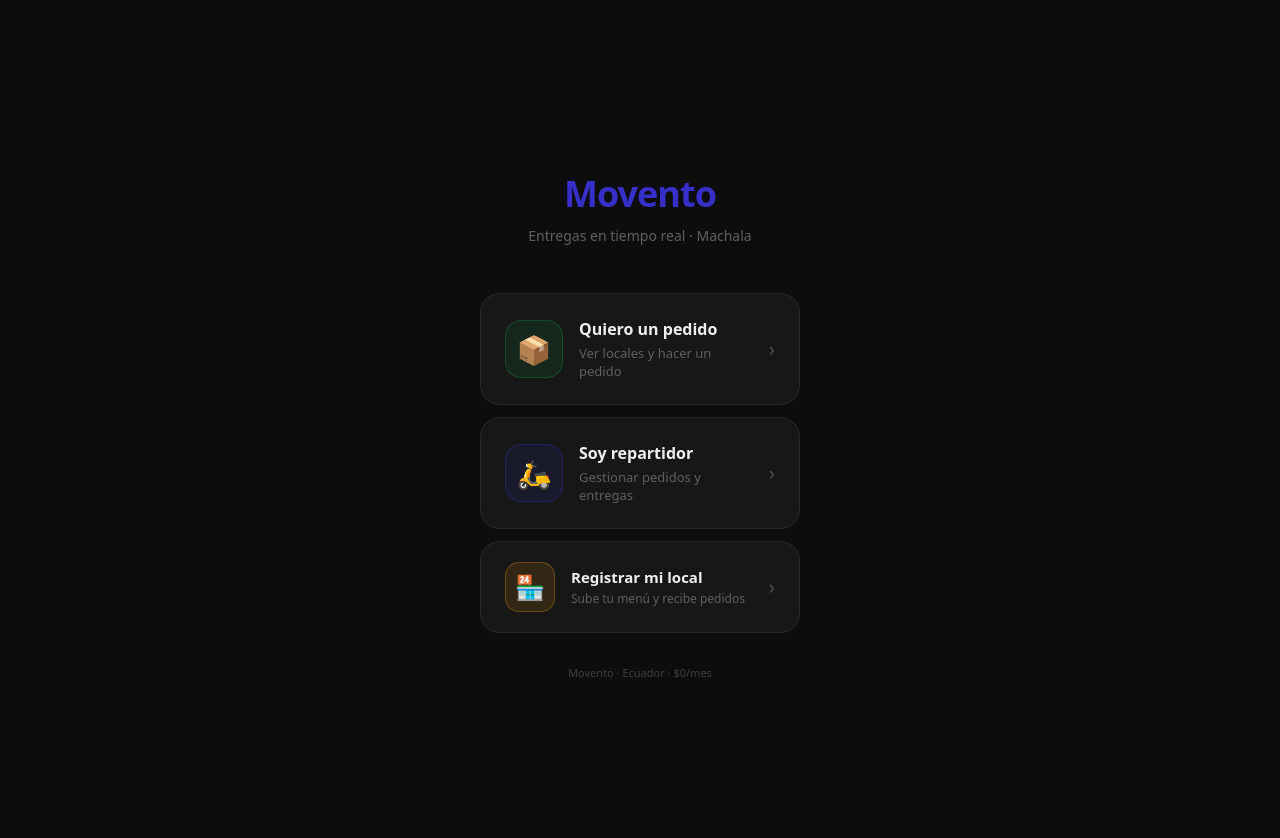
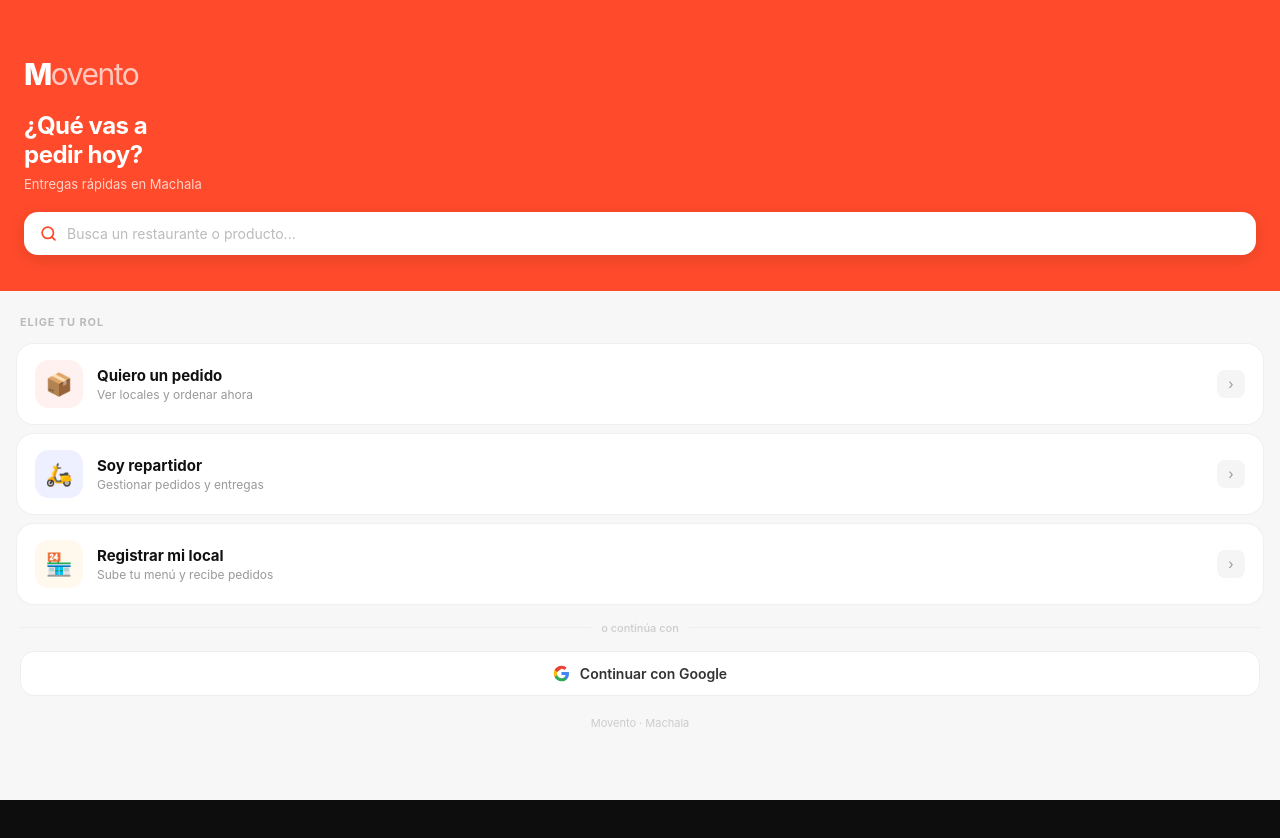
Before and after one commit to Jaco-S/gomate, a Next.js app: page / in a window 1280 px wide. Shown: the top 838 px of the page. After the commit the page ends 800 px from the top, so only its background shows below. Built offline with nearby package versions, Linux system fonts and the light colour scheme.

Commit message:
feat: new home design Rappi style

```diff
--- a/app/page.tsx
+++ b/app/page.tsx
@@ -1,123 +1,139 @@
 'use client'
 
 import { useRouter } from 'next/navigation'
-import { useState } from 'react'
 
 export default function Home() {
   const router = useRouter()
-  const [loading, setLoading] = useState('')
 
   return (
     <div style={{
       minHeight: '100dvh',
-      background: '#0D0D0D',
+      background: '#F7F7F7',
+      fontFamily: "'Inter', system-ui, sans-serif",
       display: 'flex',
-      flexDirection: 'column',
-      alignItems: 'center',
-      justifyContent: 'center',
-      padding: '24px',
-      fontFamily: 'system-ui, sans-serif'
+      flexDirection: 'column'
     }}>
-      <div style={{ marginBottom: '48px', textAlign: 'center' }}>
-        <div style={{ fontSize: '36px', fontWeight: 700, color: '#F0F0F0', letterSpacing: '-1px' }}>
-         <span style={{ color: '#3730C8' }}>Movento</span>
+      {/* Hero naranja */}
+      <div style={{
+        background: '#FF4B2B',
+        padding: '56px 24px 36px',
+      }}>
+        <div style={{ display: 'flex', alignItems: 'center', justifyContent: 'space-between', marginBottom: '20px' }}>
+          <div style={{ fontSize: '30px', fontWeight: 800, color: '#fff', letterSpacing: '-1.5px' }}>
+            M<span style={{ opacity: .7, fontWeight: 400 }}>ovento</span>
+          </div>
         </div>
-        <div style={{ fontSize: '14px', color: '#606060', marginTop: '8px' }}>
-          Entregas en tiempo real · Machala
+        <div style={{ fontSize: '24px', fontWeight: 700, color: '#fff', letterSpacing: '-.5px', lineHeight: 1.2, marginBottom: '6px' }}>
+          ¿Qué vas a<br />pedir hoy?
+        </div>
+        <div style={{ fontSize: '13px', color: 'rgba(255,255,255,0.75)', marginBottom: '20px' }}>
+          Entregas rápidas en Machala
+        </div>
+        <div style={{
+          background: '#fff',
+          borderRadius: '14px',
+          padding: '13px 16px',
+          display: 'flex',
+          alignItems: 'center',
+          gap: '10px',
+          boxShadow: '0 4px 16px rgba(0,0,0,0.12)'
+        }}>
+          <svg width="17" height="17" viewBox="0 0 24 24" fill="none" stroke="#FF4B2B" strokeWidth="2.5" strokeLinecap="round" strokeLinejoin="round"><circle cx="11" cy="11" r="8"/><path d="m21 21-4.35-4.35"/></svg>
+          <span style={{ fontSize: '14px', color: '#bbb' }}>Busca un restaurante o producto...</span>
         </div>
       </div>
 
-      <div style={{ width: '100%', maxWidth: '320px', display: 'flex', flexDirection: 'column', gap: '12px' }}>
+      {/* Cards de rol */}
+      <div style={{ padding: '24px 16px', display: 'flex', flexDirection: 'column', gap: '8px', flex: 1 }}>
+        <div style={{ fontSize: '11px', fontWeight: 700, color: '#bbb', textTransform: 'uppercase', letterSpacing: '.08em', marginBottom: '6px', padding: '0 4px' }}>
+          Elige tu rol
+        </div>
 
-        {/* Cliente */}
+        {[
+          { icon: '📦', color: '#FF4B2B', bg: '#FFF1EF', title: 'Quiero un pedido', sub: 'Ver locales y ordenar ahora', path: '/marketplace' },
+          { icon: '🛵', color: '#4F49E0', bg: '#EEF0FF', title: 'Soy repartidor', sub: 'Gestionar pedidos y entregas', path: '/auth/login' },
+          { icon: '🏪', color: '#D97706', bg: '#FFF8EC', title: 'Registrar mi local', sub: 'Sube tu menú y recibe pedidos', path: '/auth/register?role=store' },
+        ].map(item => (
+          <div
+            key={item.path}
+            onClick={() => router.push(item.path)}
+            style={{
+              background: '#fff',
+              borderRadius: '18px',
+              padding: '16px 18px',
+              display: 'flex',
+              alignItems: 'center',
+              gap: '14px',
+              border: '1px solid rgba(0,0,0,0.06)',
+              cursor: 'pointer',
+            }}
+          >
+            <div style={{
+              width: '48px', height: '48px', borderRadius: '14px',
+              background: item.bg,
+              display: 'flex', alignItems: 'center', justifyContent: 'center',
+              fontSize: '22px', flexShrink: 0
+            }}>
+              {item.icon}
+            </div>
+            <div style={{ flex: 1 }}>
+              <div style={{ fontSize: '15px', fontWeight: 700, color: '#111', marginBottom: '2px' }}>{item.title}</div>
+              <div style={{ fontSize: '12px', color: '#999' }}>{item.sub}</div>
+            </div>
+            <div style={{
+              width: '28px', height: '28px', borderRadius: '8px',
+              background: '#F5F5F5',
+              display: 'flex', alignItems: 'center', justifyContent: 'center',
+              fontSize: '14px', color: '#999', flexShrink: 0
+            }}>›</div>
+          </div>
+        ))}
+
+        {/* Divider */}
+        <div style={{ display: 'flex', alignItems: 'center', gap: '10px', margin: '8px 4px' }}>
+          <div style={{ flex: 1, height: '1px', background: '#eee' }}/>
+          <span style={{ fontSize: '11px', color: '#ccc', fontWeight: 500 }}>o continúa con</span>
+          <div style={{ flex: 1, height: '1px', background: '#eee' }}/>
+        </div>
+
+        {/* Google */}
         <div
-          onClick={() => { setLoading('client'); router.push('/marketplace') }}
+          onClick={async () => {
+            const { createClient } = await import('@/lib/supabase/client')
+            const supabase = createClient()
+            await supabase.auth.signInWithOAuth({
+              provider: 'google',
+              options: { redirectTo: `${window.location.origin}/auth/callback` }
+            })
+          }}
           style={{
-            background: '#171717',
-            border: '1px solid rgba(255,255,255,0.07)',
-            borderRadius: '20px',
-            padding: '24px',
+            background: '#fff',
+            border: '1.5px solid #eee',
+            borderRadius: '14px',
+            padding: '13px 18px',
             display: 'flex',
             alignItems: 'center',
-            gap: '16px',
+            justifyContent: 'center',
+            gap: '10px',
+            fontSize: '14px',
+            fontWeight: 600,
+            color: '#333',
             cursor: 'pointer',
-            transition: 'border-color .2s'
+            margin: '0 4px'
           }}
         >
-          <div style={{
-            width: '56px', height: '56px', borderRadius: '16px',
-            background: 'rgba(22,163,74,0.12)',
-            border: '1px solid rgba(22,163,74,0.3)',
-            display: 'flex', alignItems: 'center', justifyContent: 'center',
-            fontSize: '28px', flexShrink: 0
-          }}>📦</div>
-          <div>
-            <div style={{ fontSize: '16px', fontWeight: 700, color: '#F0F0F0' }}>Quiero un pedido</div>
-            <div style={{ fontSize: '13px', color: '#606060', marginTop: '4px' }}>Ver locales y hacer un pedido</div>
-          </div>
-          <div style={{ marginLeft: 'auto', fontSize: '20px', color: '#505050' }}>›</div>
+          <svg width="17" height="17" viewBox="0 0 24 24">
+            <path fill="#4285F4" d="M22.56 12.25c0-.78-.07-1.53-.2-2.25H12v4.26h5.92c-.26 1.37-1.04 2.53-2.21 3.31v2.77h3.57c2.08-1.92 3.28-4.74 3.28-8.09z"/>
+            <path fill="#34A853" d="M12 23c2.97 0 5.46-.98 7.28-2.66l-3.57-2.77c-.98.66-2.23 1.06-3.71 1.06-2.86 0-5.29-1.93-6.16-4.53H2.18v2.84C3.99 20.53 7.7 23 12 23z"/>
+            <path fill="#FBBC05" d="M5.84 14.09c-.22-.66-.35-1.36-.35-2.09s.13-1.43.35-2.09V7.07H2.18C1.43 8.55 1 10.22 1 12s.43 3.45 1.18 4.93l3.66-2.84z"/>
+            <path fill="#EA4335" d="M12 5.38c1.62 0 3.06.56 4.21 1.64l3.15-3.15C17.45 2.09 14.97 1 12 1 7.7 1 3.99 3.47 2.18 7.07l3.66 2.84z"/>
+          </svg>
+          Continuar con Google
         </div>
 
-        {/* Repartidor */}
-        <div
-          onClick={() => { setLoading('delivery'); router.push('/auth/login') }}
-          style={{
-            background: '#171717',
-            border: '1px solid rgba(255,255,255,0.07)',
-            borderRadius: '20px',
-            padding: '24px',
-            display: 'flex',
-            alignItems: 'center',
-            gap: '16px',
-            cursor: 'pointer',
-            transition: 'border-color .2s'
-          }}
-        >
-          <div style={{
-            width: '56px', height: '56px', borderRadius: '16px',
-            background: 'rgba(55,48,200,0.12)',
-            border: '1px solid rgba(55,48,200,0.35)',
-            display: 'flex', alignItems: 'center', justifyContent: 'center',
-            fontSize: '28px', flexShrink: 0
-          }}>🛵</div>
-          <div>
-            <div style={{ fontSize: '16px', fontWeight: 700, color: '#F0F0F0' }}>Soy repartidor</div>
-            <div style={{ fontSize: '13px', color: '#606060', marginTop: '4px' }}>Gestionar pedidos y entregas</div>
-          </div>
-          <div style={{ marginLeft: 'auto', fontSize: '20px', color: '#505050' }}>›</div>
+        <div style={{ textAlign: 'center', padding: '12px 0', fontSize: '11px', color: '#ccc' }}>
+          Movento · Machala
         </div>
-
-        {/* Local/Negocio */}
-        <div
-          onClick={() => { setLoading('store'); router.push('/auth/register?role=store') }}
-          style={{
-            background: '#171717',
-            border: '1px solid rgba(255,255,255,0.07)',
-            borderRadius: '20px',
-            padding: '20px 24px',
-            display: 'flex',
-            alignItems: 'center',
-            gap: '16px',
-            cursor: 'pointer',
-          }}
-        >
-          <div style={{
-            width: '48px', height: '48px', borderRadius: '14px',
-            background: 'rgba(245,158,11,0.12)',
-            border: '1px solid rgba(245,158,11,0.3)',
-            display: 'flex', alignItems: 'center', justifyContent: 'center',
-            fontSize: '24px', flexShrink: 0
-          }}>🏪</div>
-          <div>
-            <div style={{ fontSize: '15px', fontWeight: 700, color: '#F0F0F0' }}>Registrar mi local</div>
-            <div style={{ fontSize: '12px', color: '#606060', marginTop: '3px' }}>Sube tu menú y recibe pedidos</div>
-          </div>
-          <div style={{ marginLeft: 'auto', fontSize: '20px', color: '#505050' }}>›</div>
-        </div>
-      </div>
-
-      <div style={{ marginTop: '32px', fontSize: '11px', color: '#404040', textAlign: 'center' }}>
-        Movento · Ecuador · $0/mes
       </div>
     </div>
   )
```
